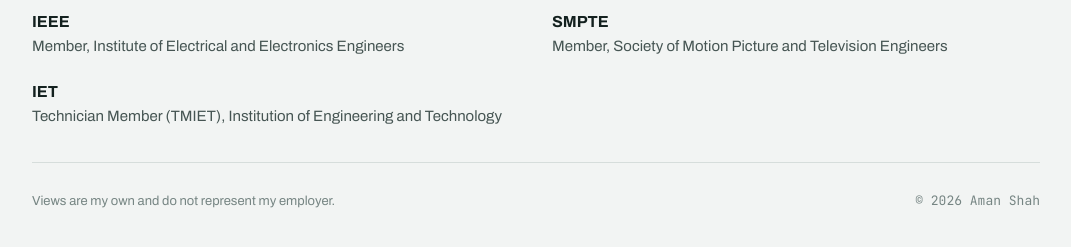
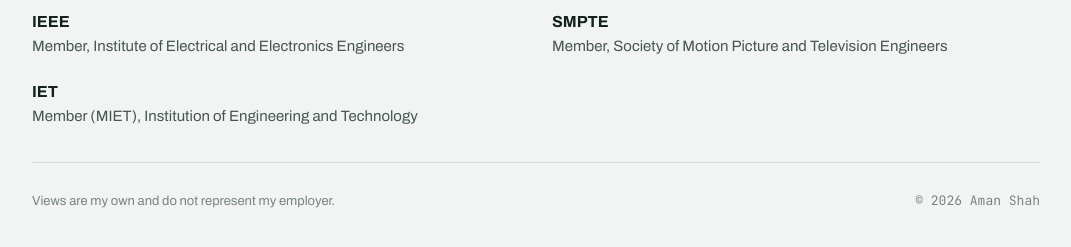
Before and after one commit to Amanshah91/amanshah91.github.io, a Jekyll site: the page built from index.html, in a window 1280 px wide and 900 px high, scrolled down 4373 px. Shown: the part 641-888 px from the top of the window, without its empty margins (104-1175 px from the left). Built offline with Jekyll 4.4.1, drawn with Linux system fonts in a browser that asks for light colours.

Commit message:
IET membership grade is MIET
Co-Authored-By: Claude Opus 5.5 <noreply@anthropic.com>
Claude-Session: https://claude.ai/code/session_016ECpXB9SB4zXKomSvGvhZo

```diff
--- a/index.html
+++ b/index.html
@@ -182,7 +182,7 @@ layout: default
       <div><h3>B.E. Biomedical Engineering</h3><p>University of Mumbai (D.J. Sanghvi College of Engineering), 2013</p></div>
       <div><h3>IEEE</h3><p>Member, Institute of Electrical and Electronics Engineers</p></div>
       <div><h3>SMPTE</h3><p>Member, Society of Motion Picture and Television Engineers</p></div>
-      <div><h3>IET</h3><p>Technician Member (TMIET), Institution of Engineering and Technology</p></div>
+      <div><h3>IET</h3><p>Member (MIET), Institution of Engineering and Technology</p></div>
     </div>
   </section>
 </div>
```
